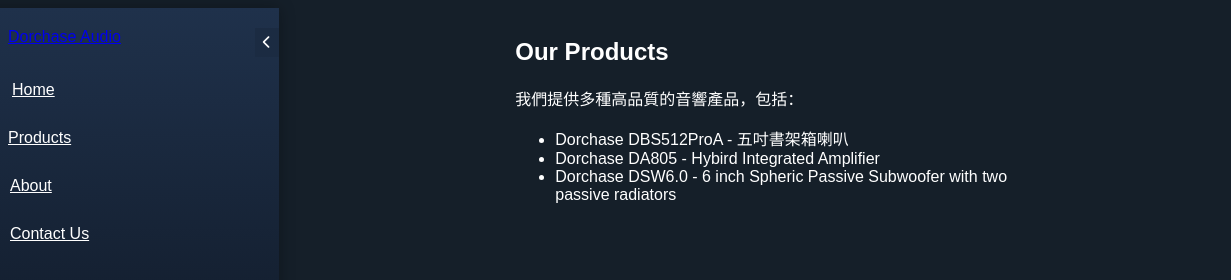
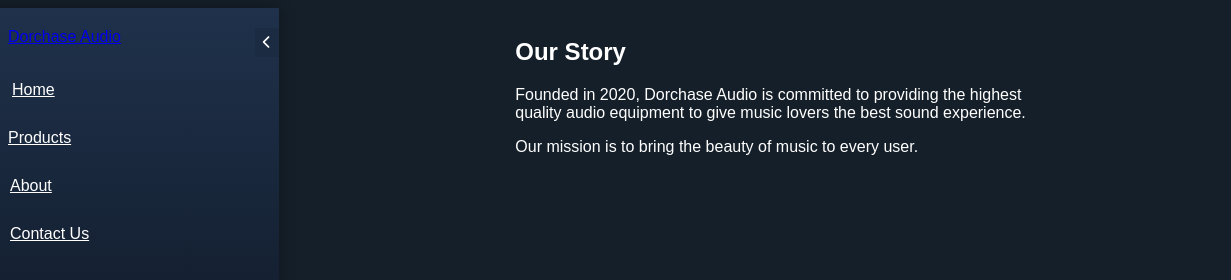
Before and after one commit to Hoi-Lam-Vivian/testing, a plain HTML site: page about.html in a window 1280 px wide. Shown: the top 280 px of the page, 49-1280 px from the left. Drawn offline with Linux system fonts and the light colour scheme.

Commit message:
Update about.html

```diff
--- a/about.html
+++ b/about.html
@@ -3,7 +3,7 @@
 <head>
     <meta charset="UTF-8">
     <meta name="viewport" content="width=device-width, initial-scale=1.0">
-    <title>Dorchase Audio - Products</title>
+    <title>Dorchase Audio - Abouts</title>
     <link href="https://example.com/path/to/STLiti.ttf" rel="stylesheet" type="font/ttf">
     <link rel="stylesheet" href="https://cdnjs.cloudflare.com/ajax/libs/font-awesome/6.0.0-beta3/css/all.min.css">
     <style>
@@ -124,13 +124,9 @@
 </aside>
 
 <main>
-    <h2>Our Products</h2>
-    <p>我們提供多種高品質的音響產品，包括：</p>
-    <ul>
-        <li>Dorchase DBS512ProA - 五吋書架箱喇叭</li>
-        <li>Dorchase DA805 - Hybird Integrated Amplifier</li>
-        <li>Dorchase DSW6.0 - 6 inch Spheric Passive Subwoofer with two passive radiators</li>
-    </ul>
+    <h2>Our Story</h2>
+    <p>Founded in 2020, Dorchase Audio is committed to providing the highest quality audio equipment to give music lovers the best sound experience.</p>
+    <p>Our mission is to bring the beauty of music to every user.</p>
 </main>
 
 <footer>
```
